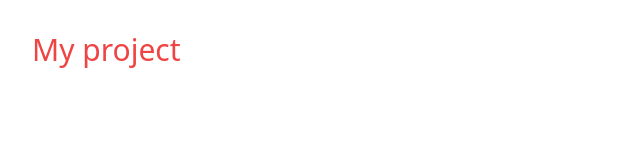
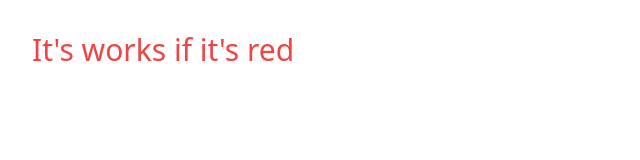
Before and after one commit to remadex/tailwind_template, a website built with Parcel: page index.html in a window 1280 px wide. Shown: the whole page, without its empty margins (0-640 px from the left). Built offline with nearby package versions, Linux system fonts and the light colour scheme.

Commit message:
adapt some stuff on index.html and package.json

```diff
--- a/index.html
+++ b/index.html
@@ -10,7 +10,7 @@
 </head>
 
 <body>
-  <h1 class="m-8 text-3xl text-red-500">My project</h1>
+  <h1 class="m-8 text-3xl text-red-500">It's works if it's red</h1>
 </body>
 
 </html>
--- a/package.json
+++ b/package.json
@@ -8,7 +8,7 @@
     "build": "parcel build index.html --no-cache"
   },
   "keywords": [],
-  "author": "",
+  "author": "Sébastien Cardon",
   "license": "ISC",
   "devDependencies": {
     "@tailwindcss/postcss7-compat": "^2.0.3",
```
